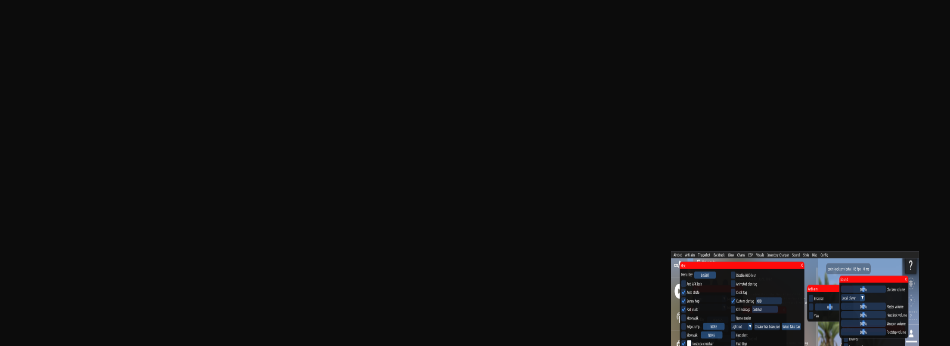
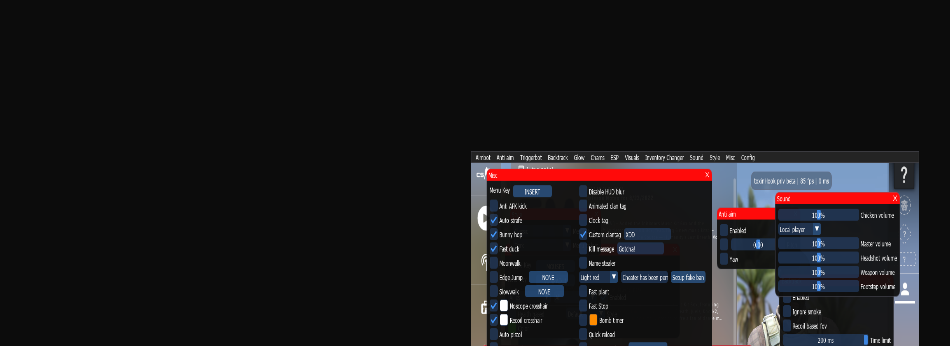
Before and after one commit to czarro1337/toxinhook, a plain HTML site: page index.html in a window 1280 px wide. Shown: the top 346 px of the page, without its empty margins (168-1118 px from the left). Drawn offline with Linux system fonts and the light colour scheme.

Commit message:
Update index.html

```diff
--- a/index.html
+++ b/index.html
@@ -47,7 +47,7 @@
 </div>
 </div>
 </div>
-<div class="menu"><img src="/media.png?rnd=1" width="250" height="300"></div>
+<div class="menu"><img src="/media.png?rnd=1" width="450" height="500"></div>
 </div>
 </div>
 </body>
```
